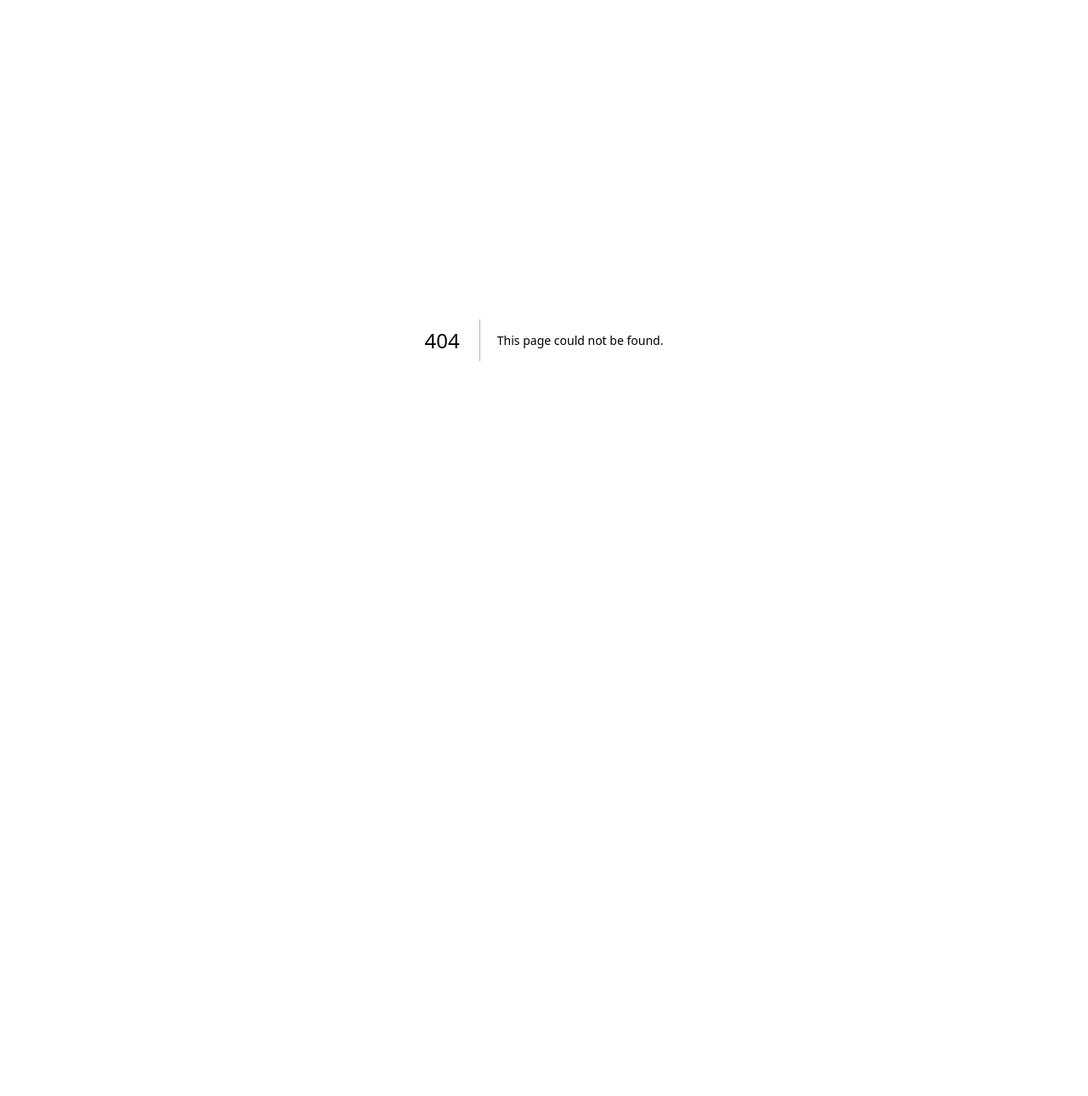
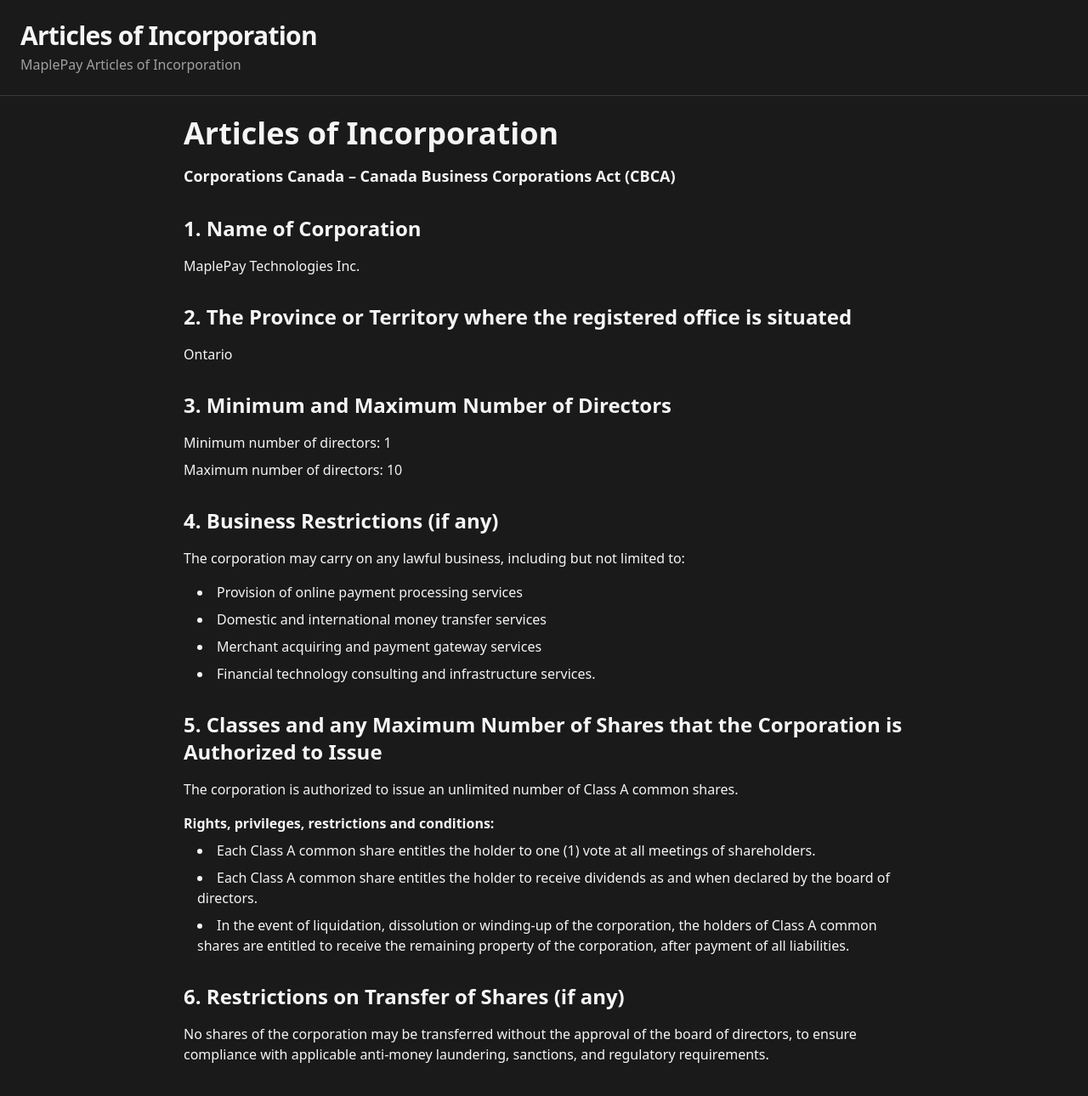
Before and after one commit to angeloald/octo, a Next.js app: page /incorporation in a window 1280 px wide. Before the commit this address had no page. Shown: the top 1290 px of the page at 85% size. Before the commit the page ends 800 px from the top, so only its background shows below. Built offline with nearby package versions, Linux system fonts and the light colour scheme.

Commit message:
hardcode incorporation

```diff
--- a/package.json
+++ b/package.json
@@ -17,6 +17,7 @@
     "lucide-react": "^0.553.0",
     "next": "16.0.3",
     "pdf-parse": "^2.4.5",
+    "pdfjs-dist": "^5.4.394",
     "react": "19.2.0",
     "react-dom": "19.2.0",
     "tailwind-merge": "^3.4.0"
--- /dev/null
+++ b/src/app/incorporation/page.tsx
@@ -0,0 +1,153 @@
+import React from "react";
+
+export default function IncorporationPage() {
+  return (
+    <div className="w-full min-h-screen flex flex-col">
+      <div className="p-6 border-b">
+        <h1 className="text-3xl font-bold tracking-tight">
+          Articles of Incorporation
+        </h1>
+        <p className="text-muted-foreground mt-1">
+          MaplePay Articles of Incorporation
+        </p>
+      </div>
+      <div className="flex-1 p-6 overflow-auto max-w-4xl mx-auto prose prose-lg">
+        <h1 className="text-4xl font-bold mb-4">Articles of Incorporation</h1>
+        <p className="text-lg font-semibold mb-8">
+          Corporations Canada – Canada Business Corporations Act (CBCA)
+        </p>
+
+        <section className="mb-8">
+          <h2 className="text-2xl font-bold mb-4">1. Name of Corporation</h2>
+          <p className="mb-6">MaplePay Technologies Inc.</p>
+        </section>
+
+        <section className="mb-8">
+          <h2 className="text-2xl font-bold mb-4">
+            2. The Province or Territory where the registered office is situated
+          </h2>
+          <p className="mb-6">Ontario</p>
+        </section>
+
+        <section className="mb-8">
+          <h2 className="text-2xl font-bold mb-4">
+            3. Minimum and Maximum Number of Directors
+          </h2>
+          <p className="mb-2">Minimum number of directors: 1</p>
+          <p className="mb-6">Maximum number of directors: 10</p>
+        </section>
+
+        <section className="mb-8">
+          <h2 className="text-2xl font-bold mb-4">
+            4. Business Restrictions (if any)
+          </h2>
+          <p className="mb-4">
+            The corporation may carry on any lawful business, including but not
+            limited to:
+          </p>
+          <ul className="list-disc list-inside mb-6 space-y-2 ml-4">
+            <li>Provision of online payment processing services</li>
+            <li>Domestic and international money transfer services</li>
+            <li>Merchant acquiring and payment gateway services</li>
+            <li>
+              Financial technology consulting and infrastructure services.
+            </li>
+          </ul>
+        </section>
+
+        <section className="mb-8">
+          <h2 className="text-2xl font-bold mb-4">
+            5. Classes and any Maximum Number of Shares that the Corporation is
+            Authorized to Issue
+          </h2>
+          <p className="mb-4">
+            The corporation is authorized to issue an unlimited number of Class
+            A common shares.
+          </p>
+          <p className="mb-2 font-semibold">
+            Rights, privileges, restrictions and conditions:
+          </p>
+          <ul className="list-disc list-inside mb-6 space-y-2 ml-4">
+            <li>
+              Each Class A common share entitles the holder to one (1) vote at
+              all meetings of shareholders.
+            </li>
+            <li>
+              Each Class A common share entitles the holder to receive dividends
+              as and when declared by the board of directors.
+            </li>
+            <li>
+              In the event of liquidation, dissolution or winding-up of the
+              corporation, the holders of Class A common shares are entitled to
+              receive the remaining property of the corporation, after payment
+              of all liabilities.
+            </li>
+          </ul>
+        </section>
+
+        <section className="mb-8">
+          <h2 className="text-2xl font-bold mb-4">
+            6. Restrictions on Transfer of Shares (if any)
+          </h2>
+          <p className="mb-6">
+            No shares of the corporation may be transferred without the approval
+            of the board of directors, to ensure compliance with applicable
+            anti-money laundering, sanctions, and regulatory requirements.
+          </p>
+        </section>
+
+        <section className="mb-8">
+          <h2 className="text-2xl font-bold mb-4">7. Other Provisions</h2>
+          <div className="space-y-4 mb-6">
+            <p>
+              <strong>a)</strong> The directors may, without shareholder
+              authorization, make, amend or repeal any by-laws that regulate the
+              business and affairs of the corporation, subject to confirmation
+              by the shareholders at the next meeting.
+            </p>
+            <p>
+              <strong>b)</strong> The corporation shall maintain robust internal
+              controls and compliance programs where required by applicable
+              financial regulations, including but not limited to anti-money
+              laundering (AML) and counter-terrorist financing (CTF) laws.
+            </p>
+          </div>
+        </section>
+
+        <section className="mb-8">
+          <h2 className="text-2xl font-bold mb-4">8. Incorporators</h2>
+          <div className="space-y-6 mb-6">
+            <div>
+              <h3 className="text-xl font-semibold mb-2">Incorporator 1:</h3>
+              <p className="mb-1">
+                <strong>Name:</strong> Sarah Ahmed
+              </p>
+              <p>
+                <strong>Address:</strong> 120 King Street West, Suite 1500,
+                Toronto, Ontario, M5H 1J9, Canada
+              </p>
+            </div>
+            <div>
+              <h3 className="text-xl font-semibold mb-2">Incorporator 2:</h3>
+              <p className="mb-1">
+                <strong>Name:</strong> Daniel Chen
+              </p>
+              <p>
+                <strong>Address:</strong> 210 6th Avenue SW, Calgary, Alberta,
+                T2P 3Y7, Canada
+              </p>
+            </div>
+          </div>
+          <p className="mb-6">
+            <strong>Signed on:</strong> 2025-11-10
+          </p>
+        </section>
+
+        <p className="text-sm text-muted-foreground italic mt-8">
+          This document is a mock Articles of Incorporation created for
+          demonstration purposes only.
+        </p>
+      </div>
+    </div>
+  );
+}
--- a/src/app/pdf/page.tsx
+++ /dev/null
@@ -1,54 +0,0 @@
-// app/pdf/page.tsx
-import { PDFParse } from "pdf-parse";
-
-export const runtime = "nodejs"; // needed for Buffer
-
-type Props = {
-  searchParams: { url?: string };
-};
-
-export default async function PdfToHtmlPage({ searchParams }: Props) {
-  const url = searchParams.url;
-
-  if (!url) {
-    return (
-      <main style={{ padding: 24 }}>
-        <h1>PDF → HTML</h1>
-        <p>
-          Add <code>?url=/path/to/file.pdf</code> to the URL.
-        </p>
-      </main>
-    );
-  }
-
-  // Fetch the PDF (could be from /public, S3, etc.)
-  const res = await fetch(url);
-  if (!res.ok) {
-    return (
-      <main style={{ padding: 24 }}>
-        <p>
-          Failed to fetch PDF: {res.status} {res.statusText}
-        </p>
-      </main>
-    );
-  }
-
-  const arrayBuffer = await res.arrayBuffer();
-  const parser = new PDFParse({ data: arrayBuffer });
-  const textResult = await parser.getText();
-  const text = textResult.text;
-
-  // Clean up
-  await parser.destroy();
-
-  return (
-    <main style={{ padding: 24 }}>
-      <h1>PDF as HTML</h1>
-      <pre
-        style={{ whiteSpace: "pre-wrap", fontFamily: "system-ui, sans-serif" }}
-      >
-        {text}
-      </pre>
-    </main>
-  );
-}
```
Also changed, not shown: 1 other file (tests, documents, lock files or other folders).
